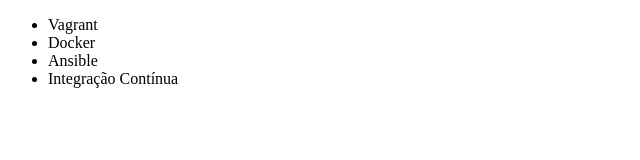
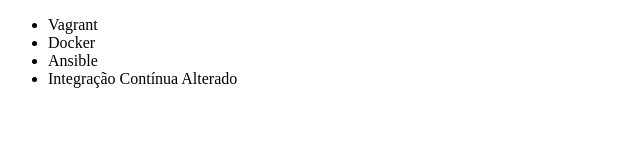
Before and after one commit to carla48/aluragit, a plain HTML site: page index.html in a window 1280 px wide. Shown: the full height of the page, 0-640 px from the left. Drawn offline with Linux system fonts and the light colour scheme.

Commit message:
Alterado nome do curso

```diff
--- a/index.html
+++ b/index.html
@@ -9,7 +9,7 @@
     <li>Vagrant</li>
     <li>Docker</li>
     <li>Ansible</li>
-    <li>Integração Contínua</li>
+    <li>Integração Contínua Alterado</li>
   </ul>
 </body>
 </html>
```
